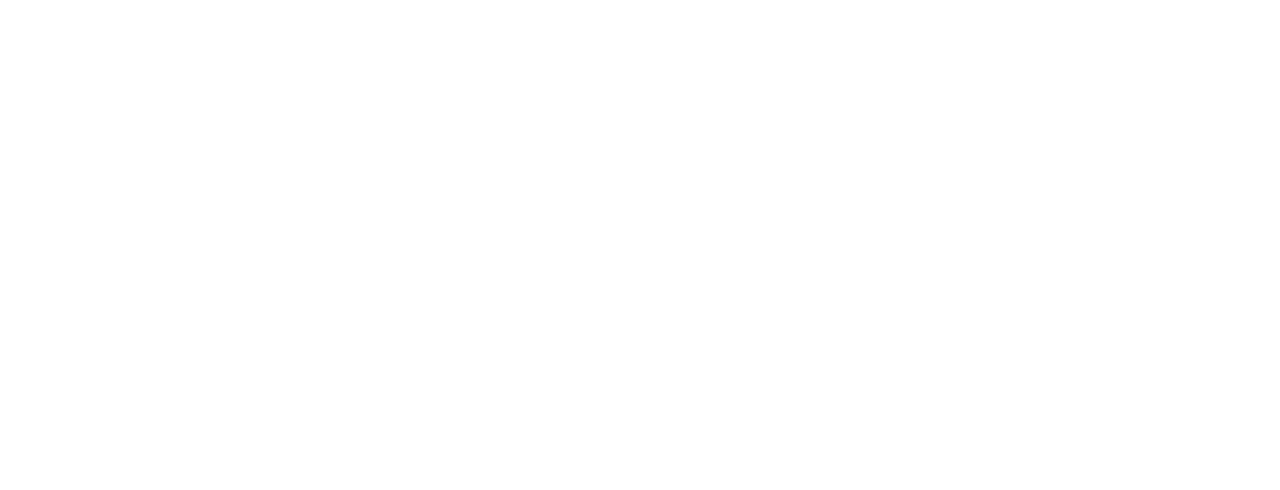
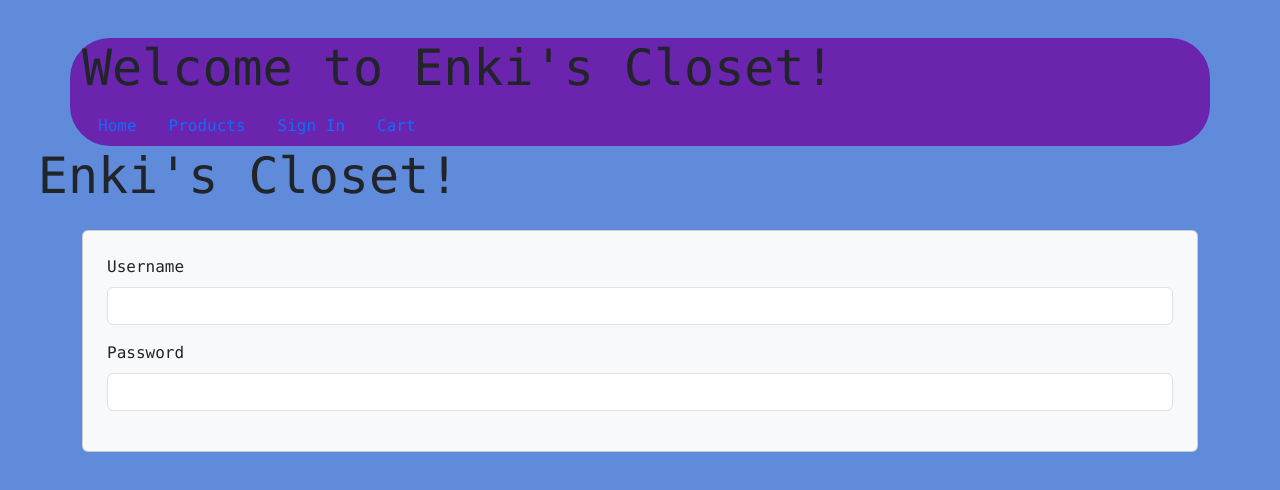
Before and after one commit to enkiision/enkiproductsite, a plain HTML site: page userlogin.html in a window 1280 px wide. Drawn offline with Linux system fonts and the light colour scheme.

Commit message:
10.2finish4theday

```diff
--- a/css/custom.css
+++ b/css/custom.css
@@ -1,7 +1,16 @@
 body {
-  background-color: rgba(28, 89, 203, 0.827);
+  background-color: rgba(28, 89, 203, 0.699);
+  font-family: var(--bs-font-monospace);
+  font-size: 1pm ;
+  margin: 1cm;
 }
+h1 {font-size: 50px ; }
+h2 {font-size: 30px ;}
 header {
   background-color: rgb(107, 36, 174);
-  border-color: black;
+  border-color: black ;
+  border-radius: 40px ;
 }
+/* li span {
+  background: gold;
+}
--- a/css/header.css
+++ b/css/header.css
@@ -1,4 +1,8 @@
 header {
-    background-color: rgb(107, 36, 174);
-    border-color: black;
-  }
+  background-color: rgb(107, 36, 174);
+  border-color: black ;
+  border-radius: 40px ;
+}
+/* li span {
+  background: gold;
+}
--- a/userlogin.html
+++ b/userlogin.html
@@ -4,8 +4,42 @@
     <meta charset="UTF-8">
     <meta name="viewport" content="width=device-width, initial-scale=1.0">
     <title>User Login</title>
+    <link rel="stylesheet" href="css/bootstrap.css">
+    <link rel="stylesheet" href="css/custom.css">
+    <link rel="stylesheet" href="css/header.css">
 </head>
 <body>
+    <header class="container">
+        <h1>Welcome to Enki's Closet!</h1>
+        <ul class="nav">
+          <li class="nav-item">
+            <a class="nav-link active" aria-current="page" href="index.html">Home</a>
+          </li>
+          <li class="nav-item">
+            <a class="nav-link" href="productpage.html">Products</a>
+          </li>
+          <li class="nav-item">
+            <a class="nav-link" href="userlogin.html">Sign In</a>
+          </li>
+          <li class="nav-item">
+            <a class="nav-link" href="cart.html">Cart</a>
+          </li>
+        </ul>
+    </header>
+    <h1>Enki's Closet!</h1>
+    <main class="container mt-4">
+        <div class="card p-4 bg-body-tertiary" style="width: 30rm">
+            <form>
+                <div class="mb-3">
+                    <label class="form-label" for="username" >Username</label>
+                    <input id="username" class="form-control" type="text" required />
+                </div>
 
+                <div class="mb-3">
+                    <label class="form-label" for="password">Password</label>
+                    <input id="password" class="form-control" type="password" required pattern="(@+$%^&*)">
+                </div>
+            </form>
+    </main>
 </body>
 </html>
```
Also changed, not shown: cart.html (added, +34 -0 lines), checkout.html (deleted, +0 -31 lines), index.html (+6 -5 lines), productpage.html (+5 -5 lines), userregistrationpage.html (+4 -4 lines), images/animestreetwearex.jpg (added), images/buckethat.PNG (added), images/cargopants.PNG (added), images/durag.PNG (added), images/inubuttonup.PNG (added), images/minimalistfashion.jpg (added), images/minimalistfashionbottom.PNG (added), images/minimalistfashiontop.PNG (added), images/minimalistshoe.PNG (added).
